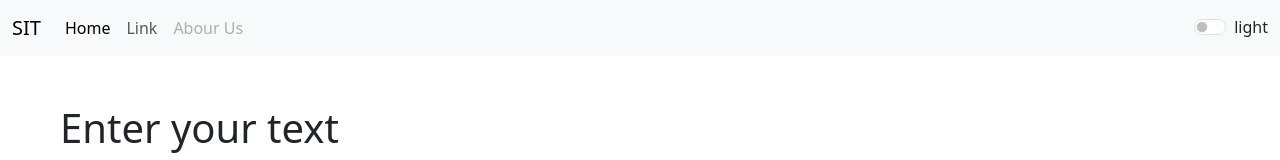
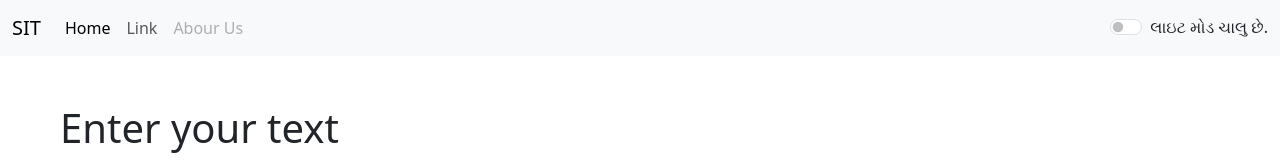
Before and after one commit to aryan511-sys/React-App-Demo, a React (Create React App) app: page / in a window 1280 px wide. Shown: the top 160 px of the page. Built offline with nearby package versions, Linux system fonts and the light colour scheme.

Commit message:
Dark and Light mode enable

```diff
--- a/src/App.js
+++ b/src/App.js
@@ -11,20 +11,22 @@ function App() {
     if (mode === 'light') {
       setMode('dark')
       document.body.style.background = "black"
-      document.body.style.transition = ".5s"
       document.body.style.color = "white"
+      setmyText("ડાર્ક મોડ ચાલુ છે.");
     } else {
       setMode('light')
       document.body.style.background = "white"
-      document.body.style.transition = ".5s"
       document.body.style.color = "black"
+      setmyText("લાઇટ મોડ ચાલુ છે.");
     }
   }
 
+  const [myText , setmyText] = useState ('લાઇટ મોડ ચાલુ છે.');
+
   return (
   <>
-  <Navbar title = "SIT" aboutText="Abour Us" mode={mode} toogleMode={toogleMode}/>
-  <TextForm heading="Enter your text"/>
+  <Navbar title = "SIT" aboutText="Abour Us" mode={mode} toogleMode={toogleMode} myText={myText}/>
+  <TextForm heading="Enter your text" mode={mode} toogleMode={toogleMode}/>
   </>
   );
 }
--- a/src/Cromponents/Navbar.js
+++ b/src/Cromponents/Navbar.js
@@ -4,7 +4,7 @@ import PropTypes from 'prop-types'
 export default function Navbar(props) {
   return (
     <div>
-      <nav className={`navbar navbar-expand-lg bg-${props.mode} navbar-${props.mode}`}>
+      <nav className={`navbar navbar-expand-lg bg-${props.mode} navbar-${props.mode} `}>
         <div className="container-fluid">
           <a className="navbar-brand" href="#">{props.title}</a>
           <button className="navbar-toggler" type="button" data-bs-toggle="collapse" data-bs-target="#navbarSupportedContent" aria-controls="navbarSupportedContent" aria-expanded="false" aria-label="Toggle navigation">
@@ -23,8 +23,8 @@ export default function Navbar(props) {
               </li>
             </ul>
             <form className='d-flex' role='search'>
-            <div class="form-check form-switch">
-              <input class="form-check-input" type="checkbox" role="switch" id="flexSwitchCheckDefault" onClick={props.toogleMode} />{props.mode}
+            <div class="form-check form-switch color">
+              <input class="form-check-input" type="checkbox" role="switch" id="flexSwitchCheckDefault" onClick={props.toogleMode} />{props.myText}
             </div>
             </form>
           </div>
--- a/src/Cromponents/TextForm.js
+++ b/src/Cromponents/TextForm.js
@@ -1,6 +1,6 @@
-import React,{useState} from 'react'
+import React, { useState } from 'react'
 export default function TextForm(props) {
-    var [text , setText] = useState("Enter your Text")
+    var [text, setText] = useState("Enter your Text")
 
     const handleOnChange = (event) => {
         // console.log("On Change");
@@ -49,7 +49,7 @@ export default function TextForm(props) {
         <div>
             <div className="m-5 container">
                 <h1 className="">{props.heading}</h1>
-                <textarea className="form-control" id="exampleFormControlTextarea1" rows="10" value={text} onChange={handleOnChange}></textarea>
+                <textarea className={`form-control bg-${props.mode ==="light" ? "light" : "dark"} text-${props.mode ==="light" ? "dark" : "light"}`} id="exampleFormControlTextarea1" rows="10" value={text} onChange={handleOnChange}></textarea>
                 <button className='btn btn-outline-danger mt-3' onClick={handleUpChange}>Convert To Upper Case</button>&nbsp;&nbsp;&nbsp;
                 <button className='btn btn-outline-dark mt-3' onClick={handleWithChange}>Convert To Lower Case</button>&nbsp;&nbsp;&nbsp;
                 <button className='btn btn-outline-success mt-3' onClick={handleSpeak}>Speak</button>&nbsp;&nbsp;&nbsp;
```
